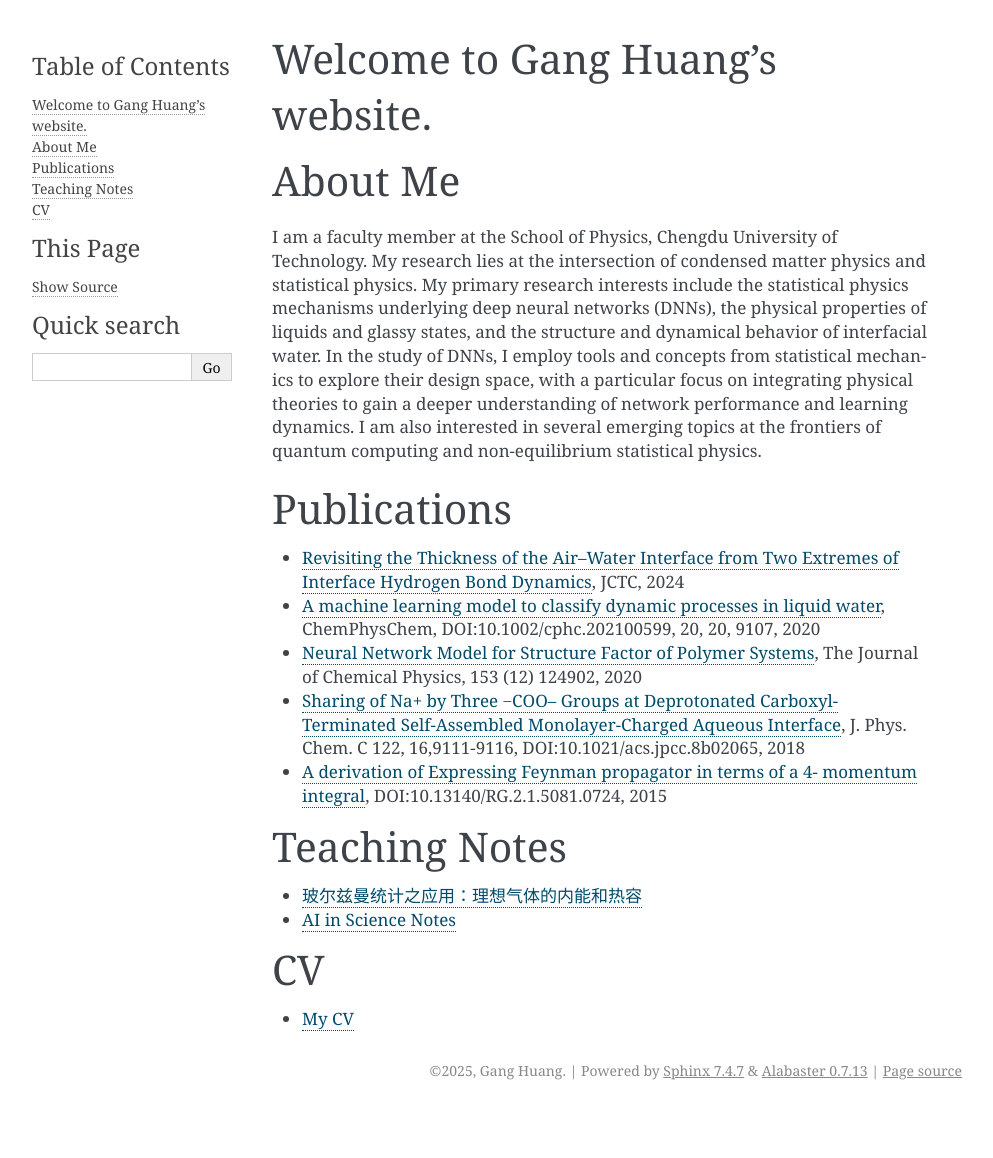
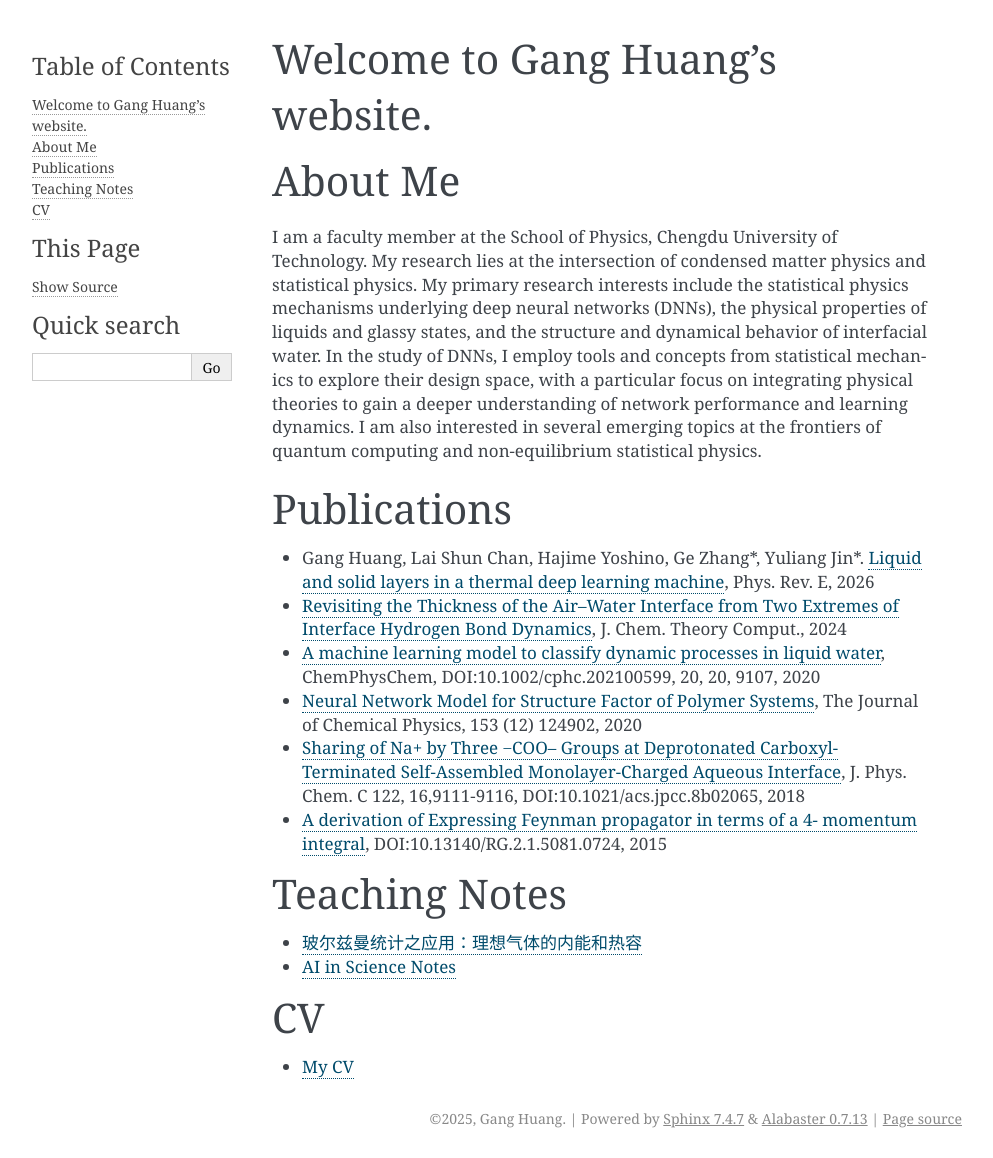
Before and after one commit to hg08/hg08.github.io, a Sphinx documentation site: the page built from doc/home.md, in a window 1280 px wide. Shown: the whole page, without its empty margins (148-1141 px from the left). Built offline with Sphinx 7.4.7, drawn with Linux system fonts in a browser that asks for light colours; before the commit the page ends 1110 px from its top, so only the background shows below that.

Commit message:
updat home

```diff
--- a/doc/home.md
+++ b/doc/home.md
@@ -6,7 +6,9 @@
 My primary research interests include the statistical physics mechanisms underlying deep neural networks (DNNs), the physical properties of liquids and glassy states, and the structure and dynamical behavior of interfacial water. In the study of DNNs, I employ tools and concepts from statistical mechanics to explore their design space, with a particular focus on integrating physical theories to gain a deeper understanding of network performance and learning dynamics. I am also interested in several emerging topics at the frontiers of quantum computing and non-equilibrium statistical physics.
 
 # Publications
-- [Revisiting the Thickness of the Air–Water Interface from Two Extremes of Interface Hydrogen Bond Dynamics](https://pubs.acs.org/doi/10.1021/acs.jctc.4c00457), JCTC, 2024
+
+- Gang Huang, Lai Shun Chan, Hajime Yoshino, Ge Zhang*, Yuliang Jin*. [Liquid and solid layers in a thermal deep learning machine](https://doi.org/10.1103/twww-yj1y), Phys. Rev. E, 2026
+- [Revisiting the Thickness of the Air–Water Interface from Two Extremes of Interface Hydrogen Bond Dynamics](https://pubs.acs.org/doi/10.1021/acs.jctc.4c00457), J. Chem. Theory Comput., 2024
 - [A machine learning model to classify dynamic processes
 in liquid water](https://chemistry-europe.onlinelibrary.wiley.com/doi/abs/10.1002/cphc.202100599), ChemPhysChem, DOI:10.1002/cphc.202100599, 20, 20, 9107, 2020
 - [Neural Network Model for Structure Factor of Polymer Systems](https://aip.scitation.org/doi/full/10.1063/5.0022464), The Journal of Chemical Physics, 153 (12) 124902, 2020
```
